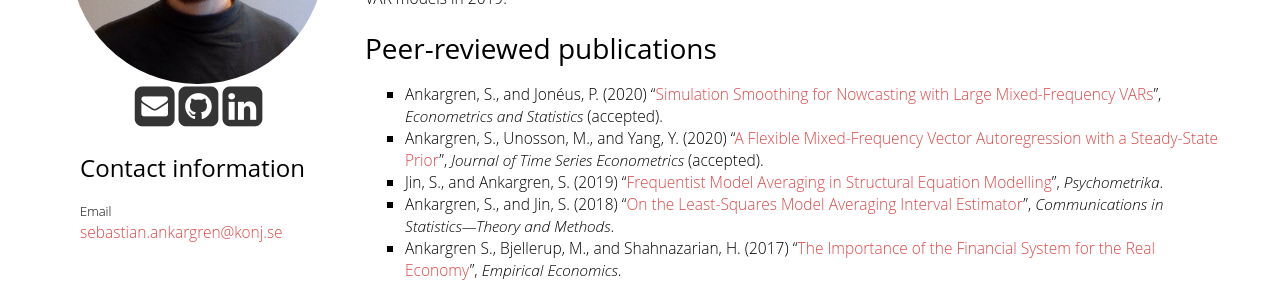
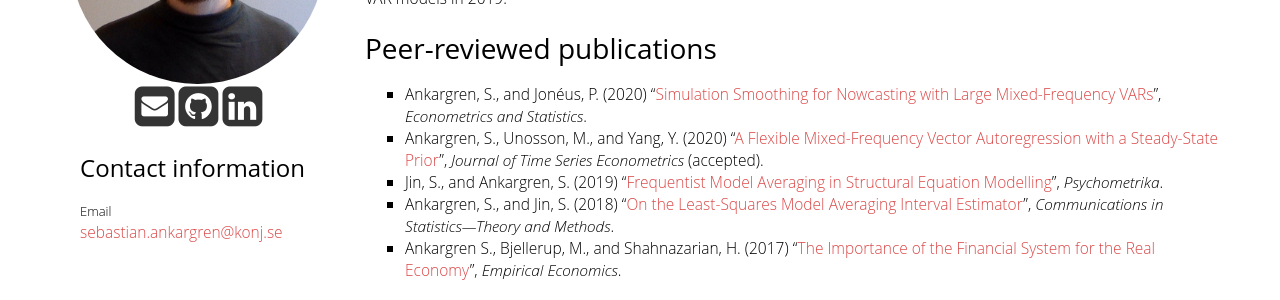
Before and after one commit to ankargren/ankargren.github.io, a Jekyll site: the page built from index.html, in a window 1280 px wide. Shown: the part 188-488 px from the top of the page. Built offline with Jekyll 4.4.1, drawn with Linux system fonts in a browser that asks for light colours; nearby versions of some CDN libraries; some web fonts are replaced; a style sheet for code colours, icons or effects is not loaded.

Commit message:
Update research.md

```diff
--- a/_includes/research.md
+++ b/_includes/research.md
@@ -1,7 +1,7 @@
 I am an Econometrician at the National Institute of Economic Research and the Macroeconomic Research and Simulations Division. I hold a doctoral degree in statistics from Uppsala University and defended my PhD thesis on mixed-frequency VAR models in 2019.
 
 ### Peer-reviewed publications
-5. Ankargren, S., and Jonéus, P. (2020) "[Simulation Smoothing for Nowcasting with Large Mixed-Frequency VARs](http://arxiv.org/abs/1907.01075)", *Econometrics and Statistics* (accepted).
+5. Ankargren, S., and Jonéus, P. (2020) "[Simulation Smoothing for Nowcasting with Large Mixed-Frequency VARs](https://doi.org/10.1016/j.ecosta.2020.05.007)", *Econometrics and Statistics*.
 4. Ankargren, S., Unosson, M., and Yang, Y. (2020) "[A Flexible Mixed-Frequency Vector Autoregression with a Steady-State Prior](https://arxiv.org/abs/1911.09151)", *Journal of Time Series Econometrics* (accepted).
 3. Jin, S., and Ankargren, S. (2019) "[Frequentist Model Averaging in Structural Equation Modelling](https://link.springer.com/article/10.1007/s11336-018-9624-y)", *Psychometrika*.
 2. Ankargren, S., and Jin, S. (2018) "[On the Least-Squares Model Averaging Interval Estimator](http://www.tandfonline.com/doi/full/10.1080/03610926.2017.1300272)", *Communications in Statistics---Theory and Methods*.
```
